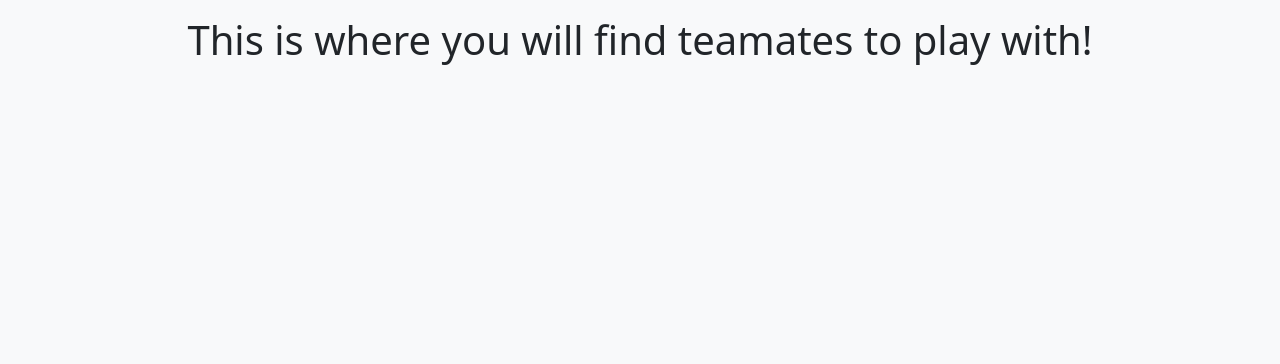
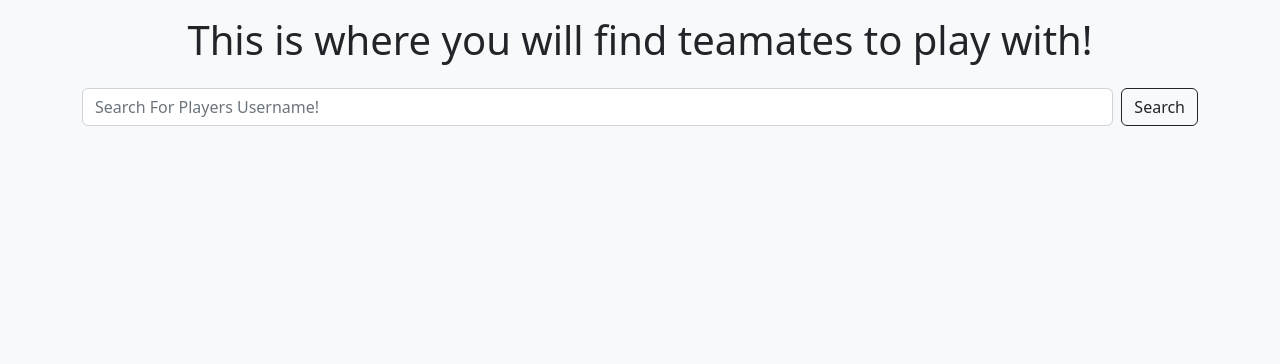
Before and after one commit to BraxtonQuintero/final-captsone-project, a Flask app: page /teamates in a window 1280 px wide. Shown: the part 56-420 px from the top of the page. Run offline with Flask 3, Linux system fonts and the light colour scheme; the visitor is signed in with stand-in values (Sample User, id 1).

Commit message:
working on searching users

```diff
--- a/app/forms.py
+++ b/app/forms.py
@@ -19,3 +19,7 @@ class MatchForm(FlaskForm):
     modes = StringField('Type of Mode', validators=[DataRequired()])
     maps = StringField('Maps', validators=[DataRequired()])
     submit = SubmitField()
+
+class SearchForm(FlaskForm):
+  search = StringField('search', [DataRequired()])
+  submit = SubmitField('Search')
--- a/app/routes.py
+++ b/app/routes.py
@@ -2,12 +2,13 @@ from flask import render_template, redirect, url_for, flash
 from flask_login import login_user, logout_user, login_required, current_user
 from app import app
 # from app import models
-from app.forms import MatchForm, SignUpForm, LogInForm
+from app.forms import MatchForm, SignUpForm, LogInForm, SearchForm
 from app.models import User, Matches
 
 @app.route("/")
 def index():
-    return render_template('index.html')
+    myUser = User.query.all()
+    return render_template('index.html', myUser=myUser)
 
 @app.route("/signup", methods= ["GET", "POST"])
 def signup():
@@ -108,3 +109,17 @@ def eights():
     account = User.query.filter_by(username=username, email=email)
 
     return render_template('eights.html', account=account)
+
+@app.route('/search', methods=['POST'])
+@login_required
+def search():
+  form = SearchForm()
+  if not form.validate_on_submit():
+    return redirect(url_for('teamates'))
+  return redirect((url_for('search_results', query=form.search.data)))
+
+@app.route('/search_results/<query>')
+@login_required
+def search_results(query):
+  results = User.query.whoosh_search(query).all()
+  return render_template('search_results.html', query=query, results=results)
--- a/app/templates/eights.html
+++ b/app/templates/eights.html
@@ -13,9 +13,8 @@
     <div class="col">
         <div class="card my-3">
             <div class="card-body">
-                <h5 class="card-title">{{ match.maps }}</h5>
-                <p class="card-text">{{ match.modes }}</p>
-                <p class="card-text"><small class="text-muted">{{ User.user_id }}</small></p>
+                <h5 class="card-title">{{ maps }}</h5>
+                <p class="card-text">{{ modes }}</p>
             </div>
         </div>
     </div>
--- a/app/templates/teamates.html
+++ b/app/templates/teamates.html
@@ -5,5 +5,11 @@
 <div class="row align-items-center justify-content-evenly text-center mt-3">
     <h1>This is where you will find teamates to play with!</h1>
 </div>
+<div>
+    <form action= /bquintero class="d-flex mt-3" role="search" method="POST">
+        <input class="form-control me-2" type="search" placeholder="Search For Players Username!" aria-label="Search">
+        <button class="btn btn-outline-dark" type="submit">Search</button>
+    </form>
+</div>
 
 {% endblock content %}
```
